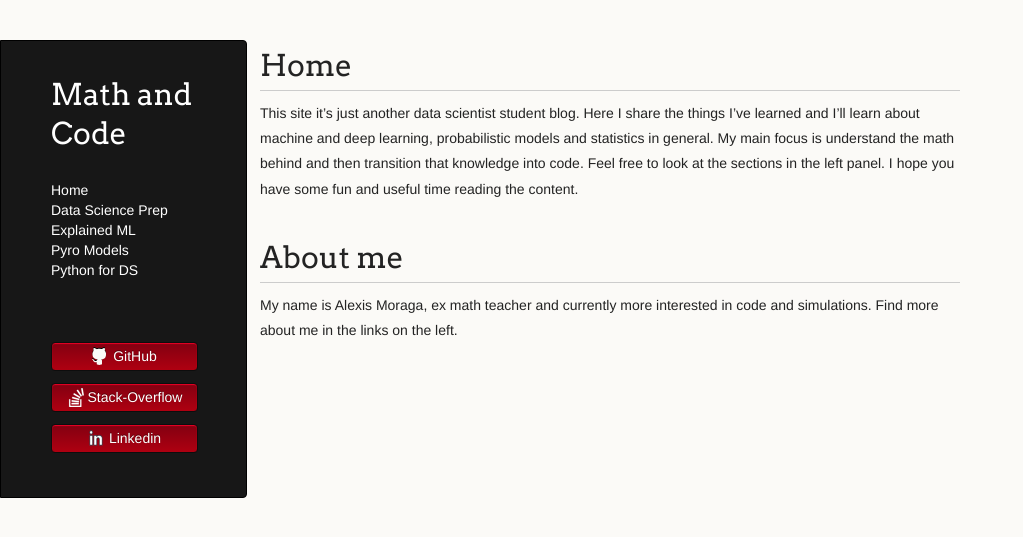
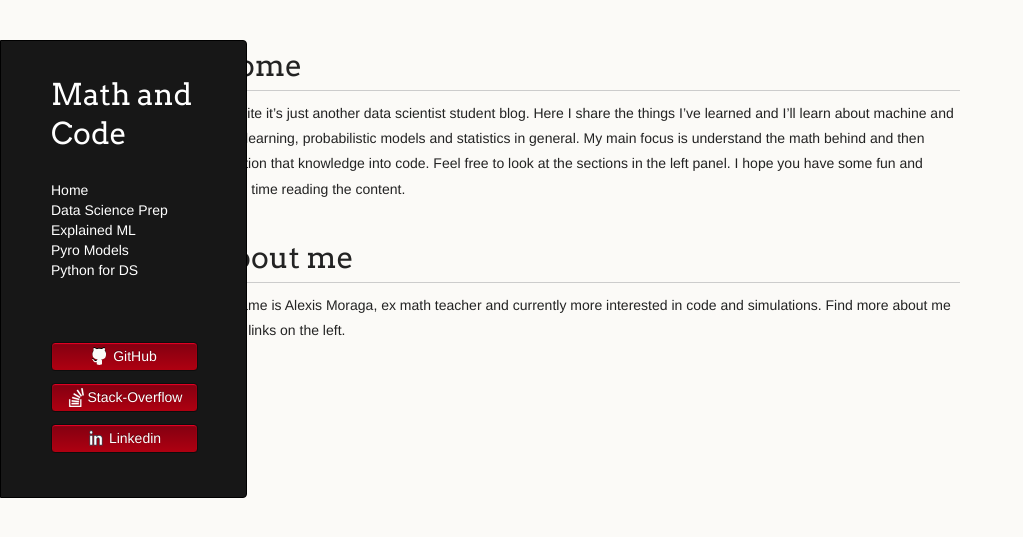
Before and after one commit to LemonPy29/LemonPy29.github.io, a Jekyll site: the page built from index.md, in a window 1280 px wide. Shown: the top 537 px of the page, without its empty margins (0-1023 px from the left). Built offline with Jekyll 4.4.1, drawn with Linux system fonts in a browser that asks for light colours; nearby versions of some CDN libraries; the repository's description, which GitHub fills in, is left out; our own code applies the rules of GitHub Pages for plain Markdown files.

Commit message:
update css

```diff
--- a/_sass/jekyll-theme-dinky.scss
+++ b/_sass/jekyll-theme-dinky.scss
@@ -339,9 +339,10 @@ a.buttons:hover {
 /* Section - for main page content */
 
 section {
-  width: 700px;
+  width: 750px;
   float: right;
   padding-bottom: 50px;
+  padding-left: 50px;
 }
 
 
```
